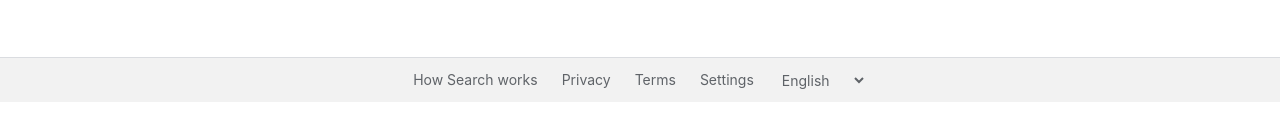
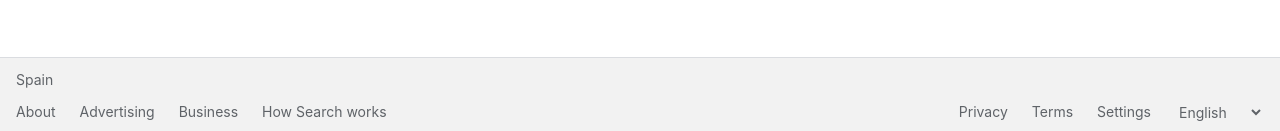
Before and after one commit to frozono9/panagram, a SvelteKit app: page / in a window 1280 px wide. Shown: the part 743-874 px from the top of the page. Before the commit the page ends 845 px from the top, so only its background shows below. Built offline with nearby package versions, Linux system fonts and the light colour scheme.

Commit message:
Revert "Modified footer to be simpler"
This reverts commit d53c3b818c6df0ad99fe7837a930d6111bbc0a69.

```diff
--- a/src/routes/+layout.svelte
+++ b/src/routes/+layout.svelte
@@ -30,8 +30,24 @@
 
 <!-- Footer -->
 <footer class="bg-[var(--bg-footer)] border-t border-[var(--border-footer)] px-4 py-3">
-	<div class="flex flex-wrap justify-center items-center gap-6 text-sm text-[var(--text-secondary)]">
+	<div class="flex flex-col gap-3 text-sm text-[var(--text-secondary)]">
+		<!-- Country/Location -->
+		<div class="flex items-center">
+			<span class="text-[var(--text-secondary)]">Spain</span>
+		</div>
+
+		<!-- Footer links and language selector -->
+		<div class="flex flex-col sm:flex-row justify-between items-start sm:items-center gap-3">
+			<!-- Left side links -->
+			<div class="flex flex-wrap items-center gap-6">
+				<a href="#" class="hover:underline text-[var(--text-secondary)]">About</a>
+				<a href="#" class="hover:underline text-[var(--text-secondary)]">Advertising</a>
+				<a href="#" class="hover:underline text-[var(--text-secondary)]">Business</a>
 				<a href="#" class="hover:underline text-[var(--text-secondary)]">How Search works</a>
+			</div>
+
+			<!-- Right side links and language -->
+			<div class="flex flex-wrap items-center gap-6">
 				<a href="#" class="hover:underline text-[var(--text-secondary)]">Privacy</a>
 				<a href="#" class="hover:underline text-[var(--text-secondary)]">Terms</a>
 				<a href="#" class="hover:underline text-[var(--text-secondary)]">Settings</a>
@@ -48,6 +64,8 @@
 					{/each}
 				</select>
 			</div>
+		</div>
+	</div>
 </footer>
 
 <style>
```
Lines whose indentation alone changed are shown as unchanged.
